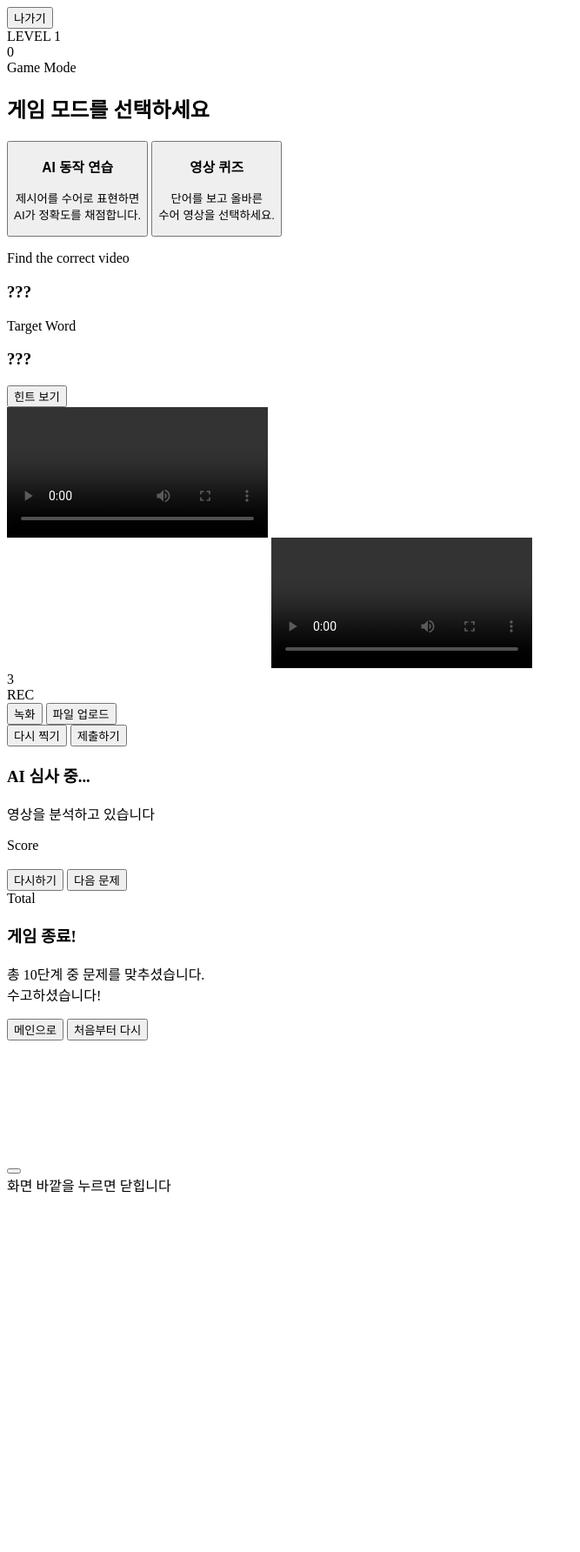
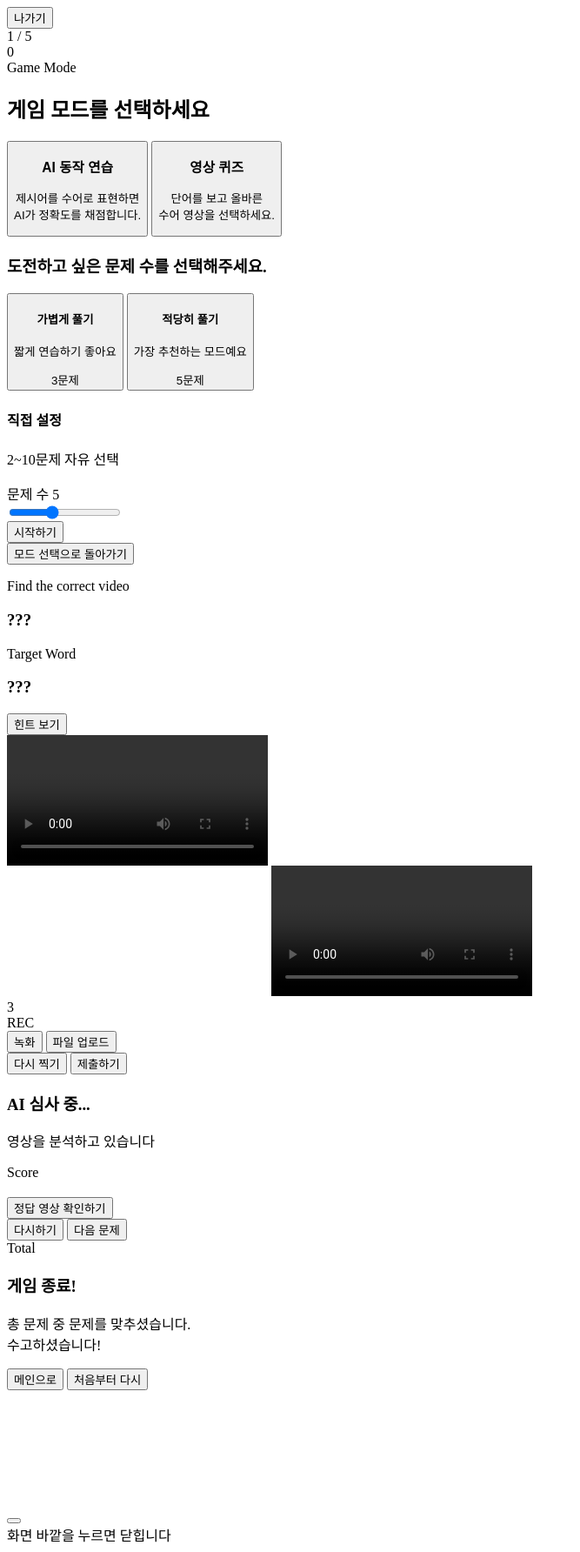
Before and after one commit to nungnunglee/sign_languge_dict, a Flask app: template templates/partials/game.html in a window 1280 px wide. Shown: the whole page at 87% size, without its empty margins (0-667 px from the left). Before the commit the page ends 1371 px from the top, so only its background shows below. Run offline with Flask 3, Linux system fonts and the light colour scheme; the template is opened without the code that fills it, so the values that code supplies are empty.

Commit message:
작성자: 박성렬

```diff
--- a/routes/game_routes.py
+++ b/routes/game_routes.py
@@ -84,6 +84,7 @@
             'options': [
                 {
                     'id': opt['id'],
+                    'word': opt['word'],
                     'video_url': f'/api/video/dictionary/{opt["id"]}'
                 } for opt in options
             ]
--- a/static/js/game.js
+++ b/static/js/game.js
@@ -26,20 +26,41 @@
     state.game.totalScore = 0;
     state.game.level = 1;
 
+    document.getElementById('game-header-status').classList.add('hidden');
+
     updateTotalScoreUI();
     updateLevelUI();
     toggleScreen('menu');
 }
 
 // Global Exports for HTML Interaction
-window.startGameMode = (mode) => {
-    state.game.mode = mode; // 'practice' | 'multichoice'
-    if (mode === 'practice') {
+window.selectGameMode = (mode) => {
+    state.game.pendingMode = mode;
+    toggleScreen('setting');
+};
+
+
+window.startGameWithCount = (count) => {
+    state.game.maxQuestions = count;
+    state.game.mode = state.game.pendingMode; // 임시 저장된 모드 확정
+
+
+    document.getElementById('game-header-status').classList.remove('hidden');
+    updateLevelUI();
+
+
+    if (state.game.mode === 'practice') {
         startGameWebcam();
         loadNextQuestion();
-    } else if (mode === 'multichoice') {
+    } else if (state.game.mode === 'multichoice') {
         loadNextQuestion();
     }
+};
+
+window.startCustomGame = () => {
+    const slider = document.getElementById('custom-question-slider');
+    const count = parseInt(slider.value) || 5;
+    startGameWithCount(count);
 };
 
 // === 2. Quiz Logic ===
@@ -70,6 +91,7 @@
     const { target_word, target_id, options } = quiz;
     state.game.currentWord = target_word;
     state.game.currentQuizId = target_id;
+    state.game.currentOptions = options;
 
     elements.multiTargetWord.textContent = target_word;
     elements.multiOptionsContainer.innerHTML = '';
@@ -112,9 +134,16 @@
 
 function checkMultiChoiceAnswer(selectedId) {
     const isCorrect = selectedId === state.game.currentQuizId;
+
+    let wrongWord = "알 수 없음";
+    if (!isCorrect) {
+        const selectedOption = state.game.currentOptions.find(opt => opt.id === selectedId);
+        if (selectedOption) wrongWord = selectedOption.word;
+    }
+
     showGameResult({
         success: isCorrect,
-        recognized_word: isCorrect ? state.game.currentWord : "오답",
+        recognized_word: isCorrect ? state.game.currentWord : wrongWord,
         isMultiChoice: true
     });
 }
@@ -269,6 +298,16 @@
     toggleScreen('result');
     const { success, recognized_word, isMultiChoice } = result;
 
+
+    const answerBtn = document.getElementById('btn-view-answer');
+
+    if (!success) {
+        answerBtn.classList.remove('hidden');
+        answerBtn.onclick = () => showCorrectAnswerVideo();
+    } else {
+        answerBtn.classList.add('hidden');
+    }
+
     // Update Result UI
     if (success) {
         setResultCardStyle(true, '성공!', 'text-emerald-600', 'border-emerald-400', 'bg-emerald-50');
@@ -283,12 +322,34 @@
     } else {
         setResultCardStyle(false, '아쉬워요', 'text-orange-600', 'border-orange-400', 'bg-orange-50');
         elements.scoreValue.innerHTML = '<i class="fa-regular fa-face-frown text-5xl"></i>';
-        elements.resultDesc.innerHTML = isMultiChoice
-            ? `선택하신 영상은 <b>"${state.game.currentWord}"</b>이 아닙니다.`
-            : `AI가 <b>"${recognized_word}"</b>(으)로 인식했습니다.<br>정답은 "${state.game.currentWord}" 입니다.`;
+
+
+        if (isMultiChoice) {
+            elements.resultDesc.innerHTML = `선택하신 영상은 <b>"${recognized_word}"</b>입니다.<br>정답은 <b>"${state.game.currentWord}"</b>입니다.`;
+        } else {
+            // 연습 모드
+             elements.resultDesc.innerHTML = `AI가 <b>"${recognized_word}"</b>(으)로 인식했습니다.<br>정답은 <b>"${state.game.currentWord}"</b>입니다.`;
+        }
     }
 
     setupNextButton();
+}
+
+function showCorrectAnswerVideo() {
+    let videoUrl = "";
+
+    if (state.game.mode === 'practice') {
+        videoUrl = state.game.hintUrl;
+    } else {
+
+        videoUrl = `/api/video/dictionary/${state.game.currentQuizId}`;
+    }
+
+    if (videoUrl) {
+        openVideoPreview(videoUrl);
+    } else {
+        showToast("정답 영상을 불러올 수 없습니다.", "error");
+    }
 }
 
 function setResultCardStyle(success, title, titleColor, borderColor, bgColor) {
@@ -299,7 +360,7 @@
 
 function setupNextButton() {
     const nextBtn = document.getElementById('btn-next-question');
-    const isFinal = state.game.level >= CONFIG.LIMITS.MAX_LEVEL;
+    const isFinal = state.game.level >= state.game.maxQuestions;
 
     nextBtn.textContent = isFinal ? "최종 결과 보기" : "다음 문제";
     nextBtn.onclick = isFinal ? showFinalResult : () => {
@@ -311,9 +372,11 @@
 function showFinalResult() {
     toggleScreen('final');
     document.getElementById('game-final-score-value').textContent = state.game.totalScore;
-    document.getElementById('game-final-score-text').textContent = Math.floor(state.game.totalScore / 10);
 
-    // Stop Webcam
+    const correctCount = state.game.totalScore / 10;
+    document.getElementById('game-final-score-text').innerHTML =
+        `<span class="text-indigo-600">${correctCount}</span> / ${state.game.maxQuestions}`;
+
     if (state.game.stream) {
         state.game.stream.getTracks().forEach(track => track.stop());
         state.game.stream = null;
@@ -324,12 +387,13 @@
 
 function toggleScreen(screenName) {
     [
-        elements.gameMenuScreen, elements.gameMultiChoiceScreen, elements.screenQuiz,
+        elements.gameMenuScreen,elements.gameSettingScreen, elements.gameMultiChoiceScreen, elements.screenQuiz,
         elements.screenLoading, elements.screenResult, elements.screenFinal
     ].forEach(el => el?.classList.add('hidden'));
 
     const target = {
         menu: elements.gameMenuScreen,
+        setting: elements.gameSettingScreen,
         multichoice: elements.gameMultiChoiceScreen,
         quiz: elements.screenQuiz,
         loading: elements.screenLoading,
@@ -367,7 +431,7 @@
 }
 
 function updateTotalScoreUI() { elements.gameTotalScore.textContent = state.game.totalScore; }
-function updateLevelUI() { elements.gameLevelBadge.textContent = `LEVEL ${state.game.level}`; }
+function updateLevelUI() {elements.gameLevelBadge.textContent = `${state.game.level} / ${state.game.maxQuestions}`;}
 function updateProgressBar(pct, msg) {
     elements.gameProgressBar.style.width = `${pct}%`;
     elements.gameProgressMsg.textContent = msg;
@@ -453,6 +517,7 @@
     }
 }
 
+window.toggleScreen = toggleScreen;
 window.toggleGameRecording = toggleRecording;
 window.cancelUpload = resetUploadState;
 window.confirmUpload = submitGameFile;
--- a/static/js/state.js
+++ b/static/js/state.js
@@ -15,15 +15,18 @@
 
     // --- Game State ---
     game: {
+        pendingMode: null,
         mode: null, // 'practice' (AI) | 'multichoice' (4지선다)
         currentWord: null,
         currentQuizId: null,
+        currentOptions: [],
         hintUrl: null,
         stream: null,
         mediaRecorder: null,
         chunks: [],
         totalScore: 0,
-        level: 1
+        level: 1,
+        maxQuestions: 5
     }
 };
 
@@ -90,6 +93,7 @@
     // --- Game Module ---
     // Screens
     gameMenuScreen: document.getElementById('game-menu-screen'),
+    gameSettingScreen: document.getElementById('game-setting-screen'),
     gameMultiChoiceScreen: document.getElementById('game-multichoice-screen'),
     screenQuiz: document.getElementById('game-quiz-screen'),
     screenLoading: document.getElementById('game-loading-screen'),
--- a/templates/partials/game.html
+++ b/templates/partials/game.html
@@ -1,17 +1,14 @@
-<section id="game-app" class="glass-container max-w-2xl w-full hidden fade-in relative text-center mx-auto" aria-label="수어 퀴즈 게임">
+<section id="game-app" class="glass-container max-w-5xl w-full hidden fade-in relative text-center mx-auto" aria-label="수어 퀴즈 게임">
 
-    <!-- 헤더 -->
-    <header class="flex items-center justify-between mb-8 px-2 relative z-10">
-        <!-- 메인 화면으로 -->
+    <header class="flex items-center justify-between mb-8 px-4 relative z-10">
         <button onclick="goHome()" class="text-slate-400 hover:text-slate-600 transition-colors flex items-center gap-2 py-2 group">
             <i class="fa-solid fa-chevron-left group-hover:-translate-x-1 transition-transform"></i>
             <span class="font-medium">나가기</span>
         </button>
 
-        <!-- 제목 -->
         <div id="game-header-status" class="hidden flex items-center gap-3">
             <span id="game-level-badge" class="bg-orange-100 text-orange-600 px-3 py-1 rounded-full text-xs font-bold tracking-wide border border-orange-200 shadow-sm">
-                LEVEL 1
+                1 / 5
             </span>
             <div class="bg-slate-800 text-yellow-400 px-4 py-1.5 rounded-full text-xs font-bold tracking-wide flex items-center gap-2 shadow-md ring-2 ring-slate-100">
                 <i class="fa-solid fa-star text-yellow-300 animate-spin-slow"></i>
@@ -21,7 +18,8 @@
         <div class="w-16"></div>
     </header>
 
-    <div id="game-menu-screen" class="py-6 animate-fade-in">
+
+    <div id="game-menu-screen" class="py-6 animate-fade-in max-w-3xl mx-auto">
         <div class="mb-10 relative inline-block">
             <span class="block text-xs font-bold text-orange-500 tracking-widest uppercase mb-1 animate-fade-in-up">Game Mode</span>
             <h2 class="relative z-10 text-3xl md:text-4xl font-black text-transparent bg-clip-text bg-gradient-to-r from-slate-700 via-orange-500 to-slate-700 tracking-tight pb-1">
@@ -30,43 +28,92 @@
             <div class="absolute bottom-2 left-0 w-full h-3 bg-orange-200/60 -z-0 rounded-sm transform -rotate-1 scale-105 origin-bottom-left"></div>
         </div>
 
-        <div class="grid grid-cols-1 md:grid-cols-2 gap-6">
-            <button onclick="startGameMode('practice')" class="group bg-white p-6 rounded-2xl border-2 border-slate-100 hover:border-orange-400 transition-all shadow-sm hover:shadow-xl text-center relative overflow-hidden">
-                <div class="absolute inset-0 bg-orange-50 opacity-0 group-hover:opacity-100 transition-opacity duration-300"></div>
-                <div class="relative z-10">
-                    <div class="w-20 h-20 bg-orange-100 rounded-full flex items-center justify-center mx-auto mb-4 group-hover:scale-110 transition-transform shadow-inner">
-                        <i class="fa-solid fa-video text-3xl text-orange-500"></i>
-                    </div>
-                    <h3 class="text-lg font-bold text-slate-700 mb-1 group-hover:text-orange-600 transition-colors">AI 동작 연습</h3>
-                    <p class="text-xs text-slate-500 break-keep group-hover:text-slate-600">제시어를 수어로 표현하면<br>AI가 정확도를 채점합니다.</p>
+        <div class="grid grid-cols-1 md:grid-cols-2 gap-6 px-4">
+            <button onclick="selectGameMode('practice')" class="feature-card group text-center hover:ring-2 hover:ring-orange-400/50">
+                <div class="icon-wrapper bg-orange-100 text-orange-500 group-hover:bg-orange-500 group-hover:text-white mb-6 transition-all duration-300 group-hover:scale-110">
+                    <i class="fa-solid fa-video text-3xl"></i>
                 </div>
+                <h3 class="text-xl font-bold text-slate-700 mb-2 group-hover:text-orange-600 transition-colors">AI 동작 연습</h3>
+                <p class="text-sm text-slate-500 break-keep group-hover:text-slate-600 leading-relaxed">제시어를 수어로 표현하면<br>AI가 정확도를 채점합니다.</p>
             </button>
 
-            <button onclick="startGameMode('multichoice')" class="group bg-white p-6 rounded-2xl border-2 border-slate-100 hover:border-indigo-400 transition-all shadow-sm hover:shadow-xl text-center relative overflow-hidden">
-                <div class="absolute inset-0 bg-indigo-50 opacity-0 group-hover:opacity-100 transition-opacity duration-300"></div>
-                <div class="relative z-10">
-                    <div class="w-20 h-20 bg-indigo-100 rounded-full flex items-center justify-center mx-auto mb-4 group-hover:scale-110 transition-transform shadow-inner">
-                        <i class="fa-solid fa-list-check text-3xl text-indigo-500"></i>
-                    </div>
-                    <h3 class="text-lg font-bold text-slate-700 mb-1 group-hover:text-indigo-600 transition-colors">영상 퀴즈</h3>
-                    <p class="text-xs text-slate-500 break-keep group-hover:text-slate-600">단어를 보고 올바른<br>수어 영상을 선택하세요.</p>
+            <button onclick="selectGameMode('multichoice')" class="feature-card group text-center hover:ring-2 hover:ring-indigo-400/50">
+                <div class="icon-wrapper bg-indigo-100 text-indigo-500 group-hover:bg-indigo-500 group-hover:text-white mb-6 transition-all duration-300 group-hover:scale-110">
+                    <i class="fa-solid fa-list-check text-3xl"></i>
                 </div>
+                <h3 class="text-xl font-bold text-slate-700 mb-2 group-hover:text-indigo-600 transition-colors">영상 퀴즈</h3>
+                <p class="text-sm text-slate-500 break-keep group-hover:text-slate-600 leading-relaxed">단어를 보고 올바른<br>수어 영상을 선택하세요.</p>
             </button>
         </div>
     </div>
 
-    <div id="game-multichoice-screen" class="hidden">
+
+    <div id="game-setting-screen" class="hidden py-8 animate-fade-in max-w-5xl mx-auto">
+        <div class="mb-10 text-center">
+            <h3 class="text-2xl font-bold text-slate-800 mb-2">도전하고 싶은 문제 수를 선택해주세요.</h3>
+<!--            <p class="text-slate-500"></p>-->
+        </div>
+
+        <div class="grid grid-cols-1 md:grid-cols-3 gap-6 px-4 mb-10">
+            <button onclick="startGameWithCount(3)" class="feature-card group text-center hover:-translate-y-2 transition-transform duration-300">
+                <div class="w-16 h-16 rounded-2xl bg-teal-100 text-teal-600 flex items-center justify-center mx-auto mb-4 group-hover:bg-teal-500 group-hover:text-white transition-colors">
+                    <i class="fa-solid fa-mug-hot text-2xl"></i>
+                </div>
+                <h4 class="text-lg font-bold text-slate-700 mb-1">가볍게 풀기</h4>
+                <p class="text-sm text-slate-500 mb-4">짧게 연습하기 좋아요</p>
+                <span class="inline-block bg-teal-50 text-teal-700 text-xs font-bold px-3 py-1 rounded-full border border-teal-100">3문제</span>
+            </button>
+
+            <button onclick="startGameWithCount(5)" class="feature-card group text-center hover:-translate-y-2 transition-transform duration-300 ring-2 ring-indigo-50">
+                <div class="w-16 h-16 rounded-2xl bg-indigo-100 text-indigo-600 flex items-center justify-center mx-auto mb-4 group-hover:bg-indigo-500 group-hover:text-white transition-colors">
+                    <i class="fa-solid fa-book-open text-2xl"></i>
+                </div>
+                <h4 class="text-lg font-bold text-slate-700 mb-1">적당히 풀기</h4>
+                <p class="text-sm text-slate-500 mb-4">가장 추천하는 모드예요</p>
+                <span class="inline-block bg-indigo-50 text-indigo-700 text-xs font-bold px-3 py-1 rounded-full border border-indigo-100">5문제</span>
+            </button>
+
+            <div class="feature-card group text-center cursor-default relative overflow-visible">
+                <div class="w-16 h-16 rounded-2xl bg-rose-100 text-rose-600 flex items-center justify-center mx-auto mb-4 group-hover:bg-rose-500 group-hover:text-white transition-colors">
+                    <i class="fa-solid fa-sliders text-2xl"></i>
+                </div>
+                <h4 class="text-lg font-bold text-slate-700 mb-1">직접 설정</h4>
+                <p class="text-sm text-slate-500 mb-4">2~10문제 자유 선택</p>
+
+                <div class="bg-slate-50 p-3 rounded-xl border border-slate-100 mb-3">
+                    <div class="flex items-center justify-between mb-2">
+                        <span class="text-xs font-bold text-slate-400">문제 수</span>
+                        <span id="custom-count-display" class="text-sm font-black text-rose-500">5</span>
+                    </div>
+                    <input type="range" id="custom-question-slider" min="2" max="10" value="5"
+                           class="w-full h-2 bg-slate-200 rounded-lg appearance-none cursor-pointer accent-rose-500"
+                           oninput="document.getElementById('custom-count-display').textContent = this.value">
+                </div>
+
+                <button onclick="startCustomGame()" class="w-full py-2 bg-rose-500 hover:bg-rose-600 text-white rounded-xl text-sm font-bold shadow-md shadow-rose-200 transition-colors">
+                    시작하기
+                </button>
+            </div>
+        </div>
+
+        <button onclick="toggleScreen('menu')" class="text-slate-400 hover:text-slate-600 font-medium text-sm underline decoration-slate-300 underline-offset-4">
+            모드 선택으로 돌아가기
+        </button>
+    </div>
+
+
+    <div id="game-multichoice-screen" class="hidden max-w-2xl mx-auto">
         <div class="bg-white p-6 rounded-2xl shadow-sm border border-indigo-50 mb-8 text-center relative overflow-hidden">
              <div class="absolute top-0 left-0 w-full h-1.5 bg-gradient-to-r from-indigo-400 to-blue-500"></div>
             <p class="text-slate-400 text-xs font-bold uppercase tracking-wider mb-2">Find the correct video</p>
             <h3 id="multi-target-word" class="text-4xl font-black text-slate-800 tracking-tight">???</h3>
         </div>
-
         <div id="multi-options-container" class="grid grid-cols-2 gap-4">
             </div>
     </div>
 
-    <div id="game-quiz-screen" class="hidden">
+
+    <div id="game-quiz-screen" class="hidden max-w-2xl mx-auto">
         <div class="relative bg-white/80 backdrop-blur rounded-2xl p-8 mb-6 shadow-sm border border-slate-100 overflow-hidden group">
             <div class="absolute top-0 left-0 w-full h-1.5 bg-gradient-to-r from-orange-400 to-red-500"></div>
             <p class="text-slate-400 text-xs font-bold uppercase tracking-wider mb-3">Target Word</p>
@@ -114,7 +161,8 @@
         </div>
     </div>
 
-    <div id="game-loading-screen" class="hidden py-16" aria-live="polite">
+
+    <div id="game-loading-screen" class="hidden py-16 max-w-2xl mx-auto" aria-live="polite">
         <div class="w-20 h-20 border-4 border-orange-100 border-t-orange-500 rounded-full animate-spin mx-auto mb-8"></div>
         <h3 class="text-xl font-bold text-slate-800">AI 심사 중...</h3>
         <p id="game-progress-msg" class="text-slate-500 text-sm mt-2 animate-pulse">영상을 분석하고 있습니다</p>
@@ -123,13 +171,18 @@
         </div>
     </div>
 
-    <div id="game-result-screen" class="hidden py-8" aria-live="polite">
-        <div id="game-score-circle" class="w-44 h-44 rounded-full border-[12px] mx-auto flex flex-col items-center justify-center mb-8 shadow-xl bg-white transition-colors duration-500">
+
+    <div id="game-result-screen" class="hidden py-8 max-w-2xl mx-auto" aria-live="polite">
+        <div id="game-score-circle" class="w-44 h-44 rounded-full border-[12px] mx-auto flex flex-col items-center justify-center mb-6 shadow-xl bg-white transition-colors duration-500">
             <span class="text-slate-400 text-xs font-bold uppercase tracking-wider">Score</span>
             <span id="game-score-value" class="mt-1 text-5xl font-black tracking-tight"></span>
         </div>
         <h3 id="game-result-title" class="text-3xl font-bold mb-3 text-slate-800"></h3>
-        <p id="game-result-desc" class="text-slate-500 mb-10 px-8 break-keep leading-relaxed"></p>
+        <p id="game-result-desc" class="text-slate-500 mb-6 px-8 break-keep leading-relaxed"></p>
+
+        <button id="btn-view-answer" class="hidden mb-8 mx-auto px-5 py-2.5 bg-slate-50 text-slate-600 rounded-full text-sm font-bold hover:bg-slate-100 hover:text-indigo-600 transition-all border border-slate-200 flex items-center gap-2 shadow-sm">
+            <i class="fa-solid fa-play-circle text-indigo-500 text-lg"></i> 정답 영상 확인하기
+        </button>
 
         <div class="flex gap-3 justify-center w-full">
             <button onclick="initGameRound()" class="flex-1 py-4 bg-white border border-slate-200 text-slate-600 font-bold rounded-2xl hover:bg-slate-50 transition-colors">
@@ -141,14 +194,15 @@
         </div>
     </div>
 
-    <div id="game-final-screen" class="hidden py-8" aria-live="polite">
+
+    <div id="game-final-screen" class="hidden py-8 max-w-2xl mx-auto" aria-live="polite">
         <div class="w-40 h-40 rounded-full border-[8px] border-indigo-100 bg-indigo-50 mx-auto flex flex-col items-center justify-center mb-8 shadow-xl animate-bounce-slight">
             <span class="text-indigo-400 text-xs font-bold uppercase">Total</span>
             <span id="game-final-score-value" class="mt-1 text-5xl font-black text-indigo-600"></span>
         </div>
         <h3 class="text-3xl font-bold mb-3 text-slate-800">게임 종료!</h3>
         <p class="text-slate-500 mb-10 px-6 leading-relaxed">
-             총 10단계 중 <b id="game-final-score-text" class="text-indigo-600 text-lg"></b>문제를 맞추셨습니다.<br>수고하셨습니다!
+             총 문제 중 <b id="game-final-score-text" class="text-indigo-600 text-lg"></b>문제를 맞추셨습니다.<br>수고하셨습니다!
         </p>
         <div class="flex gap-3 justify-center w-full">
             <button onclick="goHome()" class="flex-1 py-4 bg-white border border-slate-200 text-slate-600 font-bold rounded-2xl hover:bg-slate-50 transition-colors">
@@ -159,6 +213,7 @@
             </button>
         </div>
     </div>
+
 
     <div id="video-preview-modal" class="hidden fixed inset-0 z-50 bg-black/90 flex items-center justify-center p-4 backdrop-blur-sm fade-in" onclick="closeVideoPreview()">
         <div class="relative w-full max-w-4xl aspect-video bg-black rounded-2xl overflow-hidden shadow-2xl ring-4 ring-white/20" onclick="event.stopPropagation()">
@@ -182,12 +237,10 @@
 <script type="module">
     import { initGame, loadNextQuestion } from '{{ url_for("static", filename="js/game.js") }}';
 
-    // 1. 페이지 로드 시 이벤트 리스너 설정 및 초기 상태 리셋 (initGame은 이제 navigation을 하지 않습니다.)
+    // 페이지 로드 시 게임 초기화
     initGame();
 
-    // 2. main.js의 카드 클릭 이벤트가 호출할 수 있도록 전역에 노출 (Issue 2 해결)
+    // 전역 함수 연결 (HTML onclick에서 사용 가능하도록)
     window.initGame = initGame;
-
-    // 3. 기존의 전역 함수 노출도 유지
     window.loadNextQuestion = loadNextQuestion;
 </script>
--- a/templates/partials/intro.html
+++ b/templates/partials/intro.html
@@ -18,7 +18,7 @@
                 <i class="fa-solid fa-hands-asl-interpreting text-2xl" aria-hidden="true"></i>
             </div>
             <h2 class="text-2xl font-bold text-slate-700 mb-2 group-hover:text-blue-600 transition-colors">수어 번역</h2>
-            <p class="text-slate-500 text-sm leading-relaxed">해당 영상을 AI로 분석하여<br>단어 텍스트로<br>변환합니다.</p>
+            <p class="text-slate-500 text-sm leading-relaxed">해당 영상 파일 또는 녹화본을<br>AI로 분석하여 단어 텍스트로<br>변환합니다.</p>
         </button>
 
         <!-- 2. 사전 카드 -->
```
Also changed, not shown: static/js/translation.js (+11 -6 lines).
